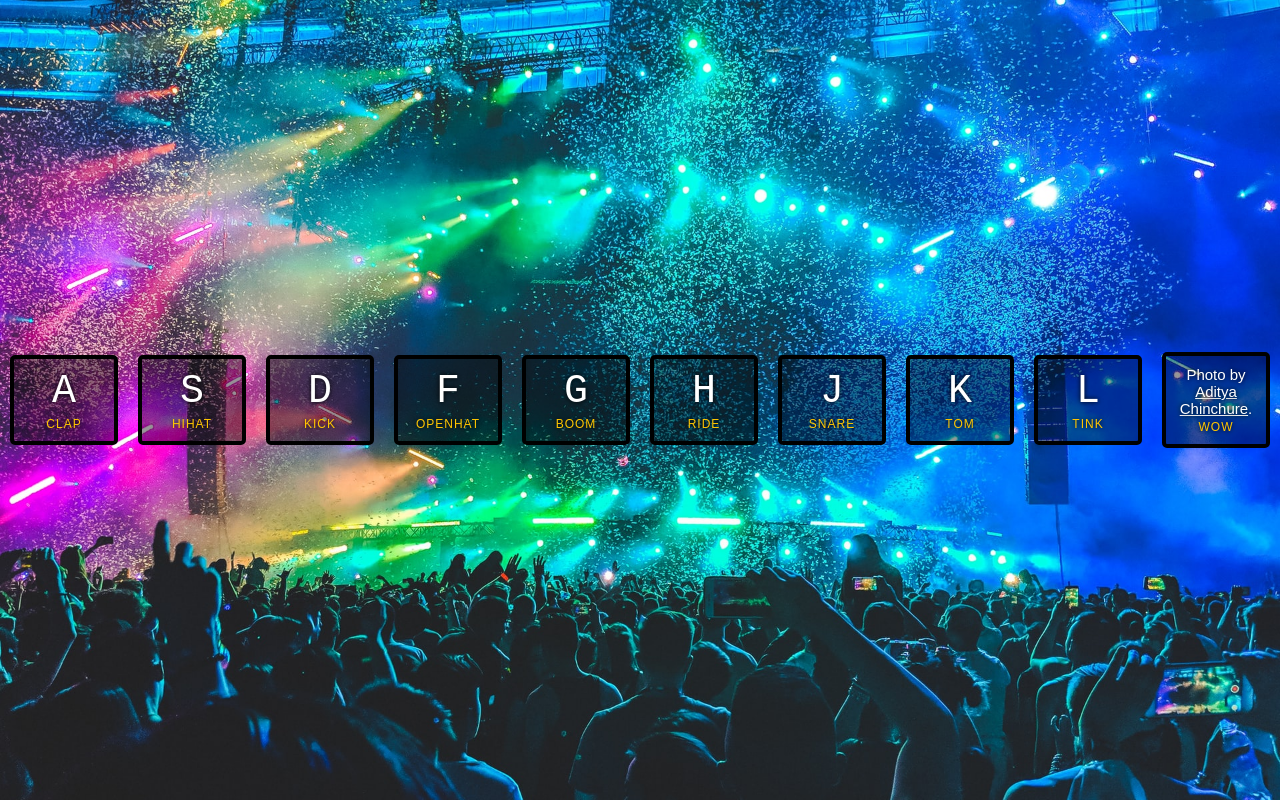
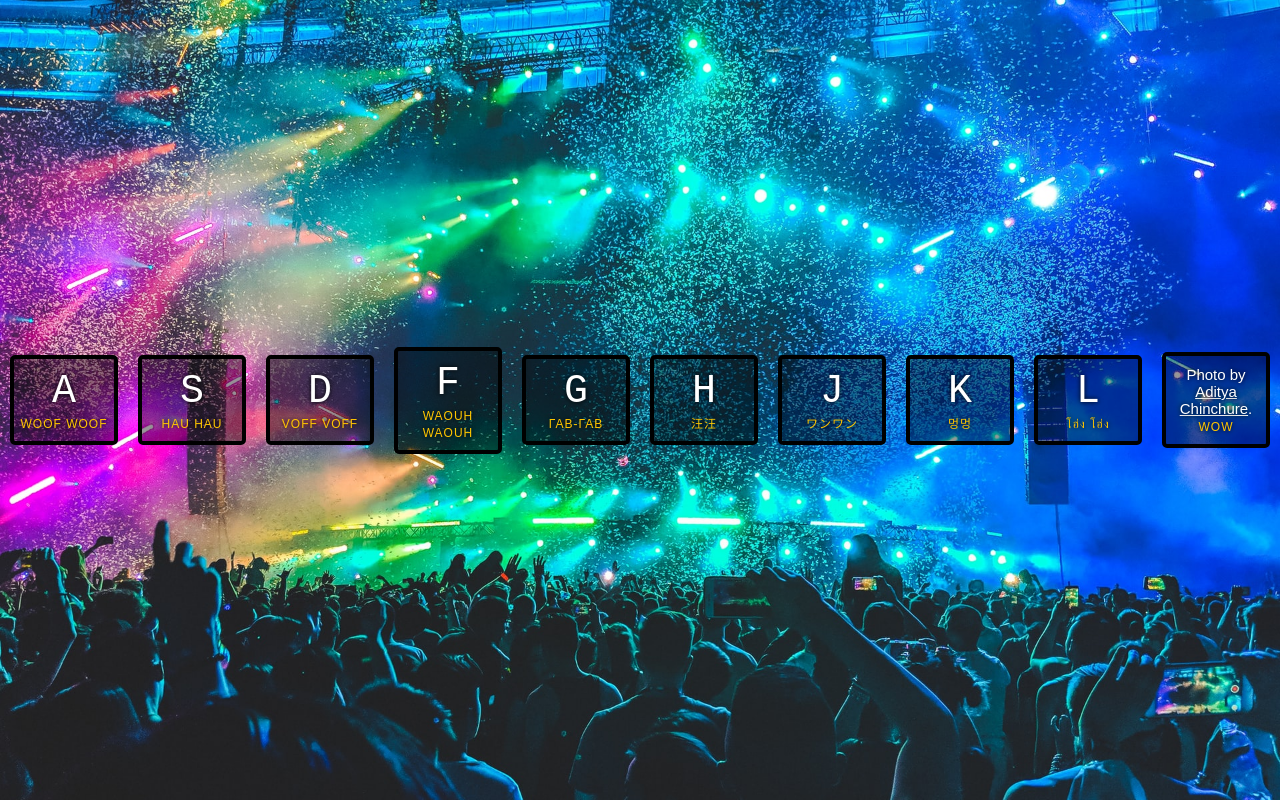
Before and after one commit to origamiunicorn/wb-drumkit, a plain HTML site: page index.html in a window 1280 px wide. Drawn offline with Linux system fonts and the light colour scheme.

Commit message:
Changed out span class sound text to onomatopoeia for dog noises.

```diff
--- a/index.html
+++ b/index.html
@@ -13,39 +13,39 @@
   <div class="keys">
     <div data-key="65" class="key">
       <kbd>A</kbd>
-      <span class="sound">clap</span>
+      <span class="sound">woof woof</span>
     </div>
     <div data-key="83" class="key">
       <kbd>S</kbd>
-      <span class="sound">hihat</span>
+      <span class="sound">hau hau</span>
     </div>
     <div data-key="68" class="key">
       <kbd>D</kbd>
-      <span class="sound">kick</span>
+      <span class="sound">voff voff</span>
     </div>
     <div data-key="70" class="key">
       <kbd>F</kbd>
-      <span class="sound">openhat</span>
+      <span class="sound">waouh waouh</span>
     </div>
     <div data-key="71" class="key">
       <kbd>G</kbd>
-      <span class="sound">boom</span>
+      <span class="sound">гав-гав</span>
     </div>
     <div data-key="72" class="key">
       <kbd>H</kbd>
-      <span class="sound">ride</span>
+      <span class="sound">汪汪</span>
     </div>
     <div data-key="74" class="key">
       <kbd>J</kbd>
-      <span class="sound">snare</span>
+      <span class="sound">ワンワン</span>
     </div>
     <div data-key="75" class="key">
       <kbd>K</kbd>
-      <span class="sound">tom</span>
+      <span class="sound">멍멍</span>
     </div>
     <div data-key="76" class="key">
       <kbd>L</kbd>
-      <span class="sound">tink</span>
+      <span class="sound">โฮ่ง โฮ่ง</span>
     </div>
     <div class="key">
       Photo by <a
```
